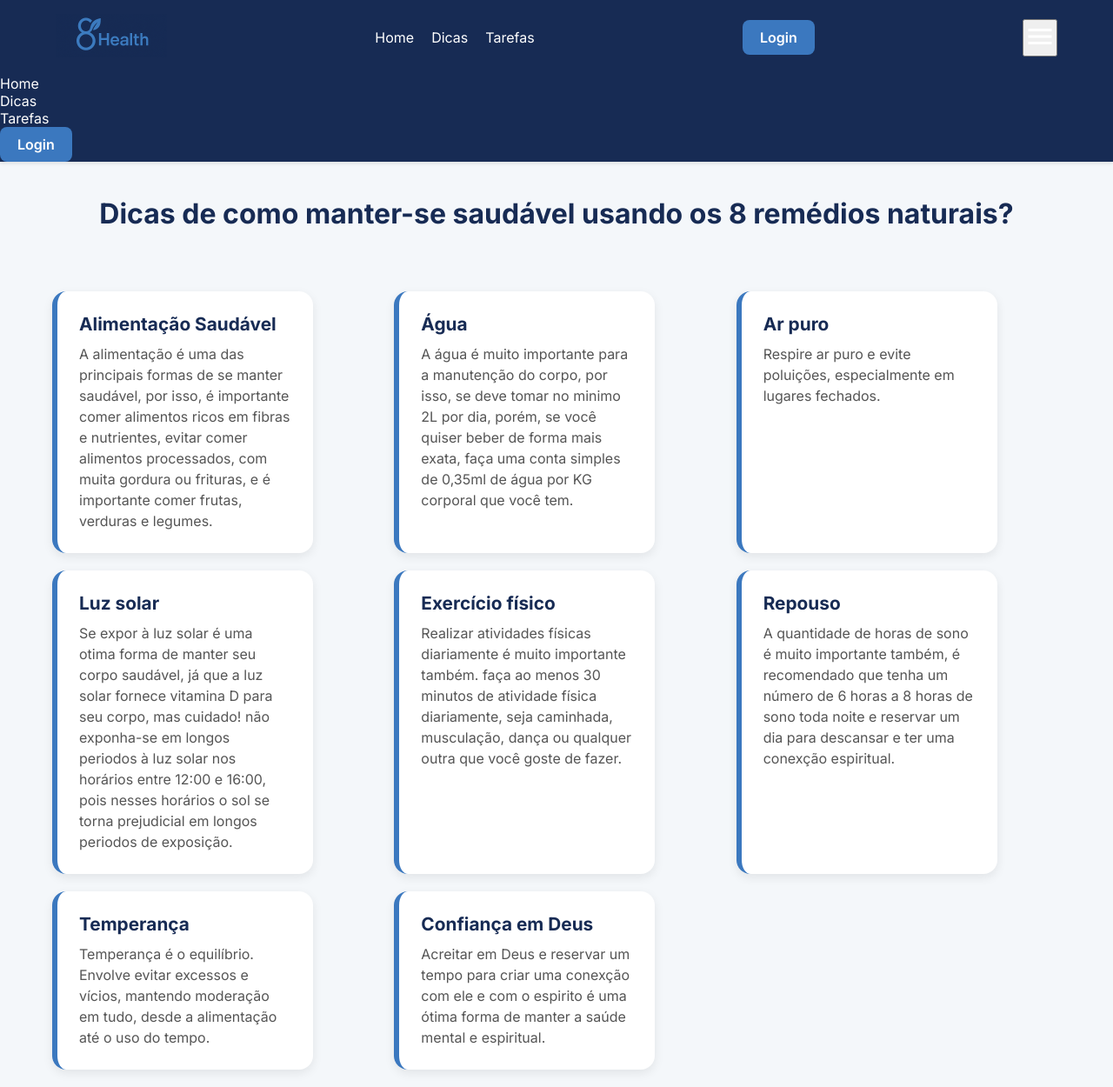
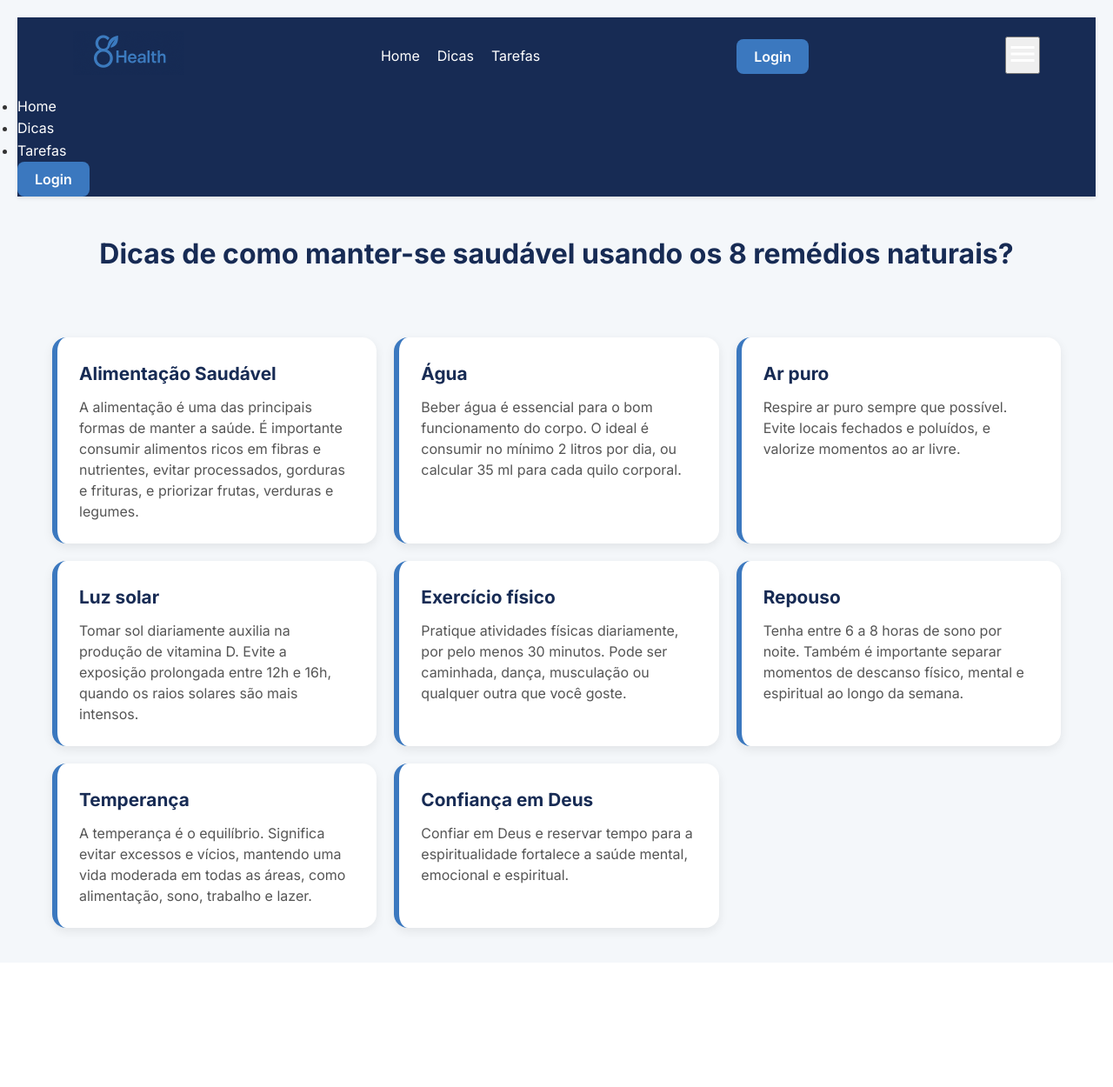
Before and after one commit to MateusPaulino13/Hackathon, a PHP site: page /pages/fint.php in a window 1280 px wide. Shown: the whole page at 87% size. After the commit the page ends 1078 px from the top, so only its background shows below. Run offline with PHP 8.4, Linux system fonts and the light colour scheme.

Commit message:
mudança nas fints

```diff
--- a/assets/styles/fint.css
+++ b/assets/styles/fint.css
@@ -1,43 +1,64 @@
-h1 {
-    text-align: center;
+/* Reset básico */
+* {
+    margin: 0;
+    padding: 0;
+    box-sizing: border-box;
 }
 
-.intro {
-    max-width: 800px;
-    margin: 0 auto;
-    text-align: center;
-}
-
-.grid-container {
-    display: flex;
-    flex-wrap: wrap;
-    justify-content: center;
-    gap: 20px;
+body {
+    font-family: "Segoe UI", Tahoma, Geneva, Verdana, sans-serif;
+    line-height: 1.6;
+    background-color: #f9f9f9;
+    color: #333;
     padding: 20px;
 }
 
+/* Título principal */
+h1 {
+    text-align: center;
+    margin-bottom: 30px;
+    color: #2e7d32;
+}
+
+/* Container dos blocos */
+.grid-container {
+    display: grid;
+    grid-template-columns: repeat(auto-fit, minmax(280px, 1fr));
+    gap: 20px;
+    padding: 10px;
+}
+
+/* Cada remédio */
 .remedio {
-    flex: 1 1 30%;
-    box-sizing: border-box;
-    min-width: 250px;
-    max-width: 300px;
-    background-color: #3b78bf;
-    padding: 15px;
+    background-color: #fff;
+    padding: 20px;
+    border-left: 5px solid #4caf50;
     border-radius: 8px;
+    box-shadow: 0 4px 8px rgba(0,0,0,0.05);
+    transition: transform 0.2s ease, box-shadow 0.2s ease;
 }
 
 .remedio h2 {
+    color: #388e3c;
     margin-bottom: 10px;
-
 }
 
-.remedio p {
-    margin-top: 0;
-
+.remedio:hover {
+    transform: translateY(-4px);
+    box-shadow: 0 6px 12px rgba(0,0,0,0.1);
 }
 
-@media (max-width: 768px) {
-    .grid-container {
-        grid-template-columns: 1fr;
+/* Responsivo para telas pequenas */
+@media (max-width: 600px) {
+    body {
+        padding: 10px;
+    }
+
+    h1 {
+        font-size: 24px;
+    }
+
+    .remedio {
+        padding: 15px;
     }
 }
--- a/pages/fint.php
+++ b/pages/fint.php
@@ -18,35 +18,35 @@
     <div class="grid-container">
         <div class="remedio">
             <h2>Alimentação Saudável</h2>
-            <p>A alimentação é uma das principais formas de se manter saudável, por isso, é importante comer alimentos ricos em fibras e nutrientes, evitar comer alimentos processados, com muita gordura ou frituras, e é importante comer frutas, verduras e legumes.</p>
+            <p>A alimentação é uma das principais formas de manter a saúde. É importante consumir alimentos ricos em fibras e nutrientes, evitar processados, gorduras e frituras, e priorizar frutas, verduras e legumes.</p>
         </div>
         <div class="remedio">
             <h2>Água</h2>
-            <p>A água é muito importante para a manutenção do corpo, por isso, se deve tomar no minimo 2L por dia, porém, se você quiser beber de forma mais exata, faça uma conta simples de 0,35ml de água por KG corporal que você tem.</p>
+            <p>Beber água é essencial para o bom funcionamento do corpo. O ideal é consumir no mínimo 2 litros por dia, ou calcular 35 ml para cada quilo corporal.</p>
         </div>
         <div class="remedio">
             <h2>Ar puro</h2>
-            <p>Respire ar puro e evite poluições, especialmente em lugares fechados.</p>
+            <p>Respire ar puro sempre que possível. Evite locais fechados e poluídos, e valorize momentos ao ar livre.</p>
         </div>
         <div class="remedio">
             <h2>Luz solar</h2>
-            <p>Se expor à luz solar é uma otima forma de manter seu corpo saudável, já que a luz solar fornece vitamina D para seu corpo, mas cuidado! não exponha-se em longos periodos à luz solar nos horários entre 12:00 e 16:00, pois nesses horários o sol se torna prejudicial em longos periodos de exposição.</p>
+            <p>Tomar sol diariamente auxilia na produção de vitamina D. Evite a exposição prolongada entre 12h e 16h, quando os raios solares são mais intensos.</p>
         </div>
         <div class="remedio">
             <h2>Exercício físico</h2>
-            <p>Realizar atividades físicas diariamente é muito importante também. faça ao menos 30 minutos de atividade física diariamente, seja caminhada, musculação, dança ou qualquer outra que você goste de fazer.</p>
+            <p>Pratique atividades físicas diariamente, por pelo menos 30 minutos. Pode ser caminhada, dança, musculação ou qualquer outra que você goste.</p>
         </div>
         <div class="remedio">
             <h2>Repouso</h2>
-            <p>A quantidade de horas de sono é muito importante também, é recomendado que tenha um número de 6 horas a 8 horas de sono toda noite e reservar um dia para descansar e ter uma conexção espiritual.</p>
+            <p>Tenha entre 6 a 8 horas de sono por noite. Também é importante separar momentos de descanso físico, mental e espiritual ao longo da semana.</p>
         </div>
         <div class="remedio">
             <h2>Temperança</h2>
-            <p>Temperança é o equilíbrio. Envolve evitar excessos e vícios, mantendo moderação em tudo, desde a alimentação até o uso do tempo.</p>
+            <p>A temperança é o equilíbrio. Significa evitar excessos e vícios, mantendo uma vida moderada em todas as áreas, como alimentação, sono, trabalho e lazer.</p>
         </div>
         <div class="remedio">
             <h2>Confiança em Deus</h2>
-            <p>Acreitar em Deus e reservar um tempo para criar uma conexção com ele e com o espirito é uma ótima forma de manter a saúde mental e espiritual.</p>
+            <p>Confiar em Deus e reservar tempo para a espiritualidade fortalece a saúde mental, emocional e espiritual.</p>
         </div>
     </div>
 </body>
```
